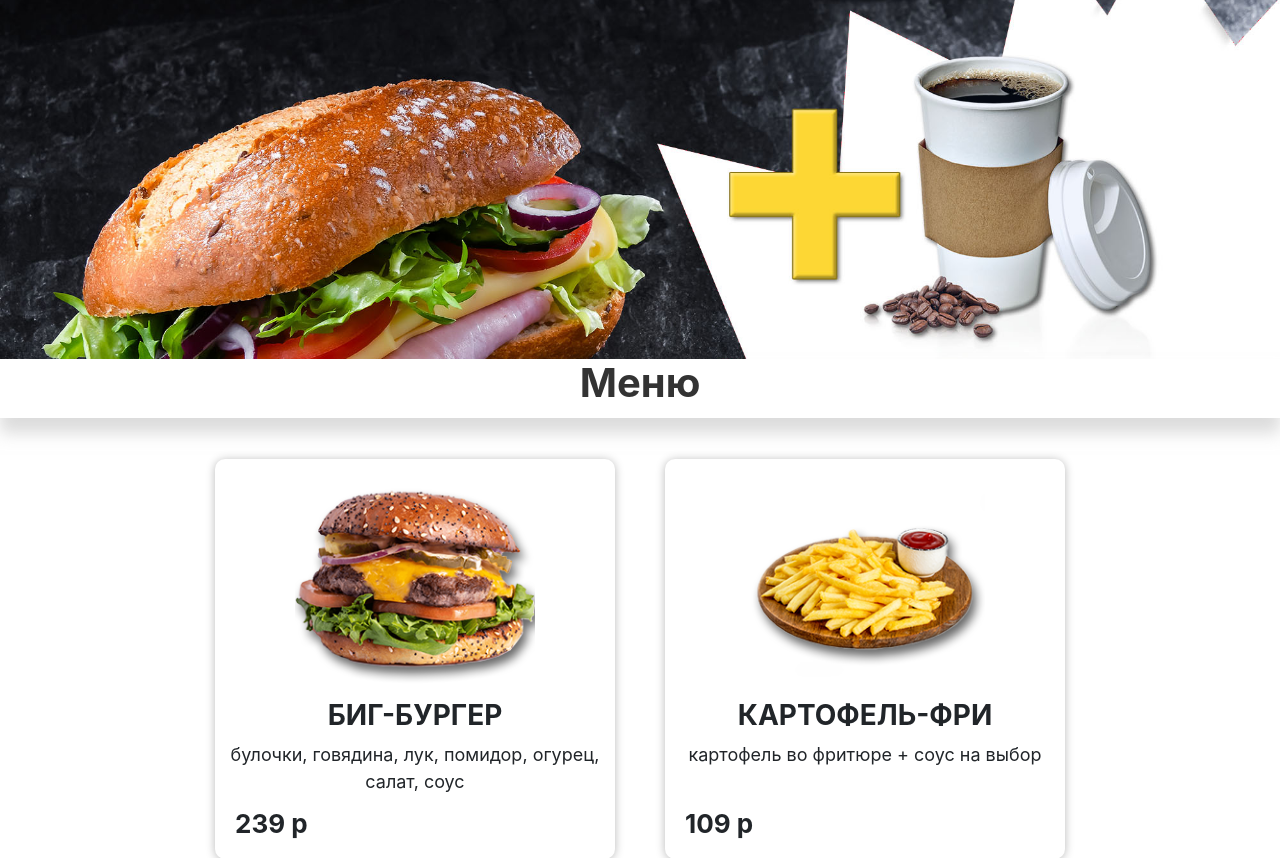
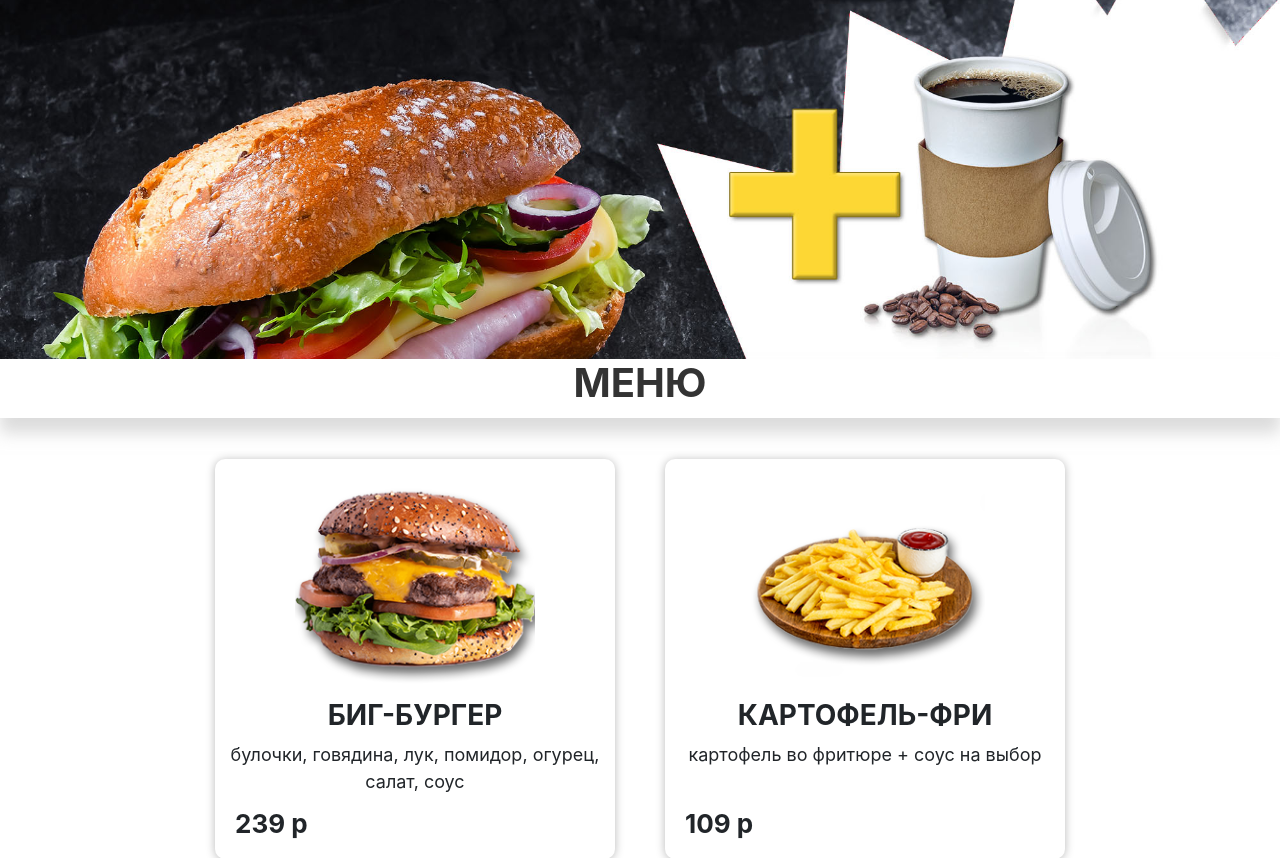
Before and after one commit to Vadim-Kulikov/BISTRONEFT, a PHP site: page /restaurant in a window 1280 px wide. Shown: the part 101-959 px from the top of the page. Run offline with PHP 8.4, Linux system fonts and the light colour scheme; some libraries are stand-ins or nearby versions.

Commit message:
Commit 3

```diff
--- a/css/style.css
+++ b/css/style.css
@@ -57,7 +57,7 @@ h4,
 .background-restaurant-img {
   background-image: url(/img/restaurant.jpg);
   background-size: 100%;
-  min-height: 480px;
+  min-height: 540px;
 }
 .footer-area {
   background-color: #333333;
--- a/pages/restaurant.html
+++ b/pages/restaurant.html
@@ -2,7 +2,7 @@
 <main>
   <div class="background-main-img background-restaurant-img"></div>
   <div class="container-fluid text-center mb-3 shadow-b-grey">
-    <h1 style="color: #333">Меню</h1>
+    <h1 style="color: #333">МЕНЮ</h1>
   </div>
   <div class="container-menu mb-3">
     <div class="flex-menu-1">
```
Also changed, not shown: img/coffe-for-you.jpg.
